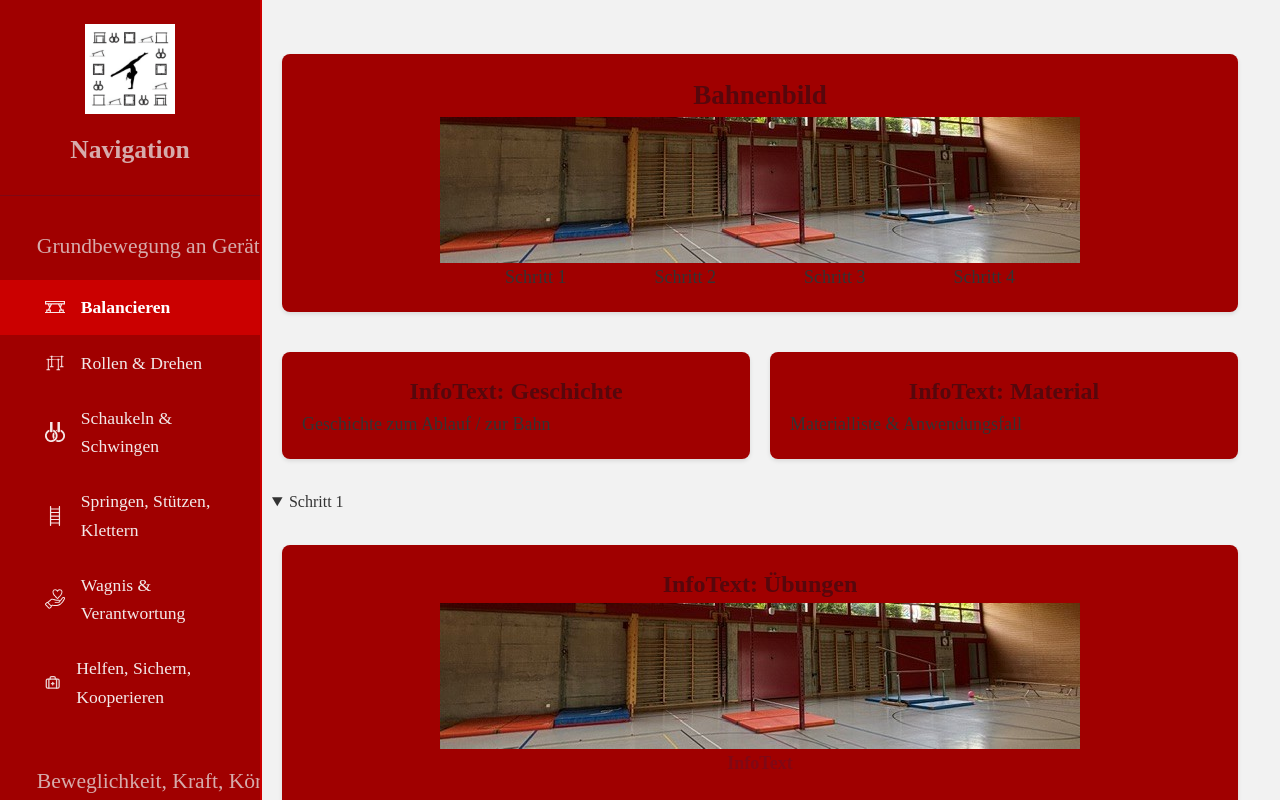
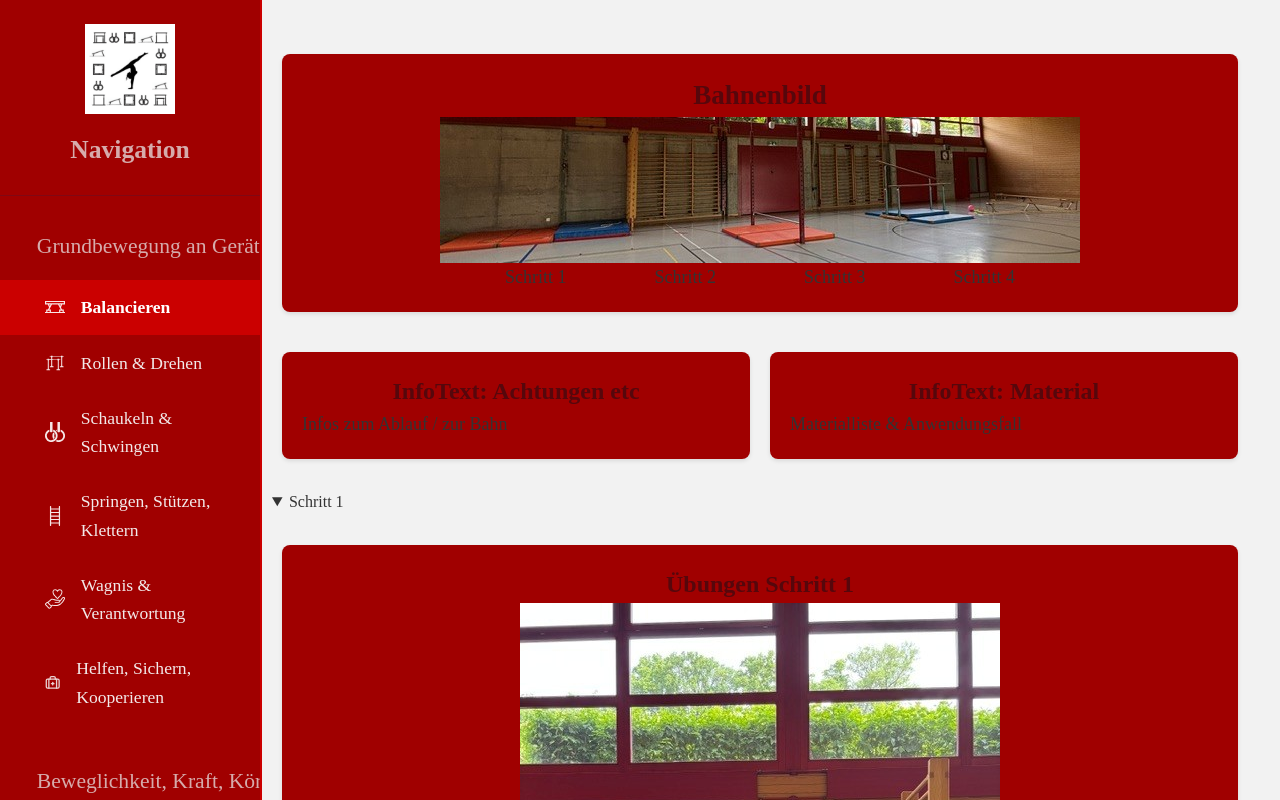
Before and after one commit to Theerabyte/Geraeteturnen-Lehrplan21, a Next.js app in the folder glp21/: page /Balancieren in a window 1280 px wide. Both pictures are taken after a click on the heading "Schritt 1". Shown: the top 800 px of the page. Built offline with nearby package versions, Linux system fonts and the light colour scheme.

Commit message:
upd Balancieren (design)

```diff
--- a/glp21/src/app/Balancieren/page.jsx
+++ b/glp21/src/app/Balancieren/page.jsx
@@ -41,7 +41,6 @@ function page() {
 
   return (
     <>
-      {/* <h1>Balancieren</h1> */}
       <div className="flex-container">
         <div className="abme">
           <div style={{ whiteSpace: "pre-line", fontSize: "18px", display: "flex", flexDirection: "column", alignItems: "center" }}>
@@ -49,18 +48,18 @@ function page() {
             <img src="/vids/Balacieren/GanzeBahn.jpg" alt="Gesamte Bahn" />
           </div>
           <div style={{ whiteSpace: "pre-line", fontSize: "18px", display: "flex", flexDirection: "row", justifyContent: "center" }}>
-            <p style={{ margin: "0 2.75rem"}}>Schritt 1</p>
-            <p style={{ margin: "0 2.75rem"}}>Schritt 2</p>
-            <p style={{ margin: "0 2.75rem"}}>Schritt 3</p>
-            <p style={{ margin: "0 2.75rem"}}>Schritt 4</p>
+            <p style={{ margin: "0 2.75rem" }}>Schritt 1</p>
+            <p style={{ margin: "0 2.75rem" }}>Schritt 2</p>
+            <p style={{ margin: "0 2.75rem" }}>Schritt 3</p>
+            <p style={{ margin: "0 2.75rem" }}>Schritt 4</p>
           </div>
         </div>
       </div>
       <div className="flex-container">
         <div className="abme">
-          <h2>InfoText: Geschichte</h2>
+          <h2>InfoText: Achtungen etc</h2>
           <div style={{ whiteSpace: "pre-line", fontSize: "18px" }}>
-            Geschichte zum Ablauf / zur Bahn
+            Infos zum Ablauf / zur Bahn
           </div>
         </div>
         <div className="abme">
@@ -70,14 +69,15 @@ function page() {
           </div>
         </div>
       </div>
+      {/*Schritt 1*/}
       <details>
         <summary>Schritt 1</summary>
         <div className="flex-container">
           <div className="HnI" >
-            <h2>InfoText: Übungen</h2>
+            <h2>Übungen Schritt 1</h2>
             <div style={{ whiteSpace: "pre-line", fontSize: "18px", display: "flex", flexDirection: "column", alignItems: "center" }}>
-            <img src="/vids/Balacieren/GanzeBahn.jpg" alt="Gesamte Bahn" />
-            <h4>InfoText</h4>
+              <img src="/vids/Balacieren/Schritt1bild.jpg" alt="Schritt 1" />
+              <h4>InfoText</h4>
             </div>
             <br />
             <div className="pics">
@@ -108,12 +108,16 @@ function page() {
           </div>
         </div>
       </details>
+      {/*Schritt 2*/}
       <details>
         <summary>Schritt 2</summary>
         <div className="flex-container">
-          <div className="HnI">
-            <h2>InfoText: Übungen</h2>
-            {/* <h4>InfoText</h4> */}
+          <div className="HnI" >
+            <h2>Übungen Schritt 2</h2>
+            <div style={{ whiteSpace: "pre-line", fontSize: "18px", display: "flex", flexDirection: "column", alignItems: "center" }}>
+              <img src="/vids/Balacieren/Schritt2bild.jpeg" alt="Schritt 2" />
+              <h4>InfoText</h4>
+            </div>
             <br />
             <div className="pics">
               {step2.map((hobby) => (
@@ -143,12 +147,16 @@ function page() {
           </div>
         </div>
       </details>
+      {/*Schritt 3*/}
       <details>
         <summary>Schritt 3</summary>
         <div className="flex-container">
-          <div className="HnI">
-            <h2>InfoText: Übungen</h2>
-            {/* <h4>InfoText</h4> */}
+          <div className="HnI" >
+            <h2>Übungen Schritt 3</h2>
+            <div style={{ whiteSpace: "pre-line", fontSize: "18px", display: "flex", flexDirection: "column", alignItems: "center" }}>
+              <img src="/vids/Balacieren/Schritt3bild.jpeg" alt="Schritt 3" />
+              <h4>InfoText</h4>
+            </div>
             <br />
             <div className="pics">
               {step3.map((hobby) => (
@@ -178,12 +186,16 @@ function page() {
           </div>
         </div>
       </details>
+      {/*Schritt 4*/}
       <details>
         <summary>Schritt 4</summary>
         <div className="flex-container">
-          <div className="HnI">
-            <h2>InfoText: Übungen</h2>
-            {/* <h4>InfoText</h4> */}
+          <div className="HnI" >
+            <h2>Übungen Schritt 4</h2>
+            <div style={{ whiteSpace: "pre-line", fontSize: "18px", display: "flex", flexDirection: "column", alignItems: "center" }}>
+              <img src="/vids/Balacieren/Schritt4bild.jpeg" alt="Schritt 4" />
+              <h4>InfoText</h4>
+            </div>
             <br />
             <div className="pics">
               {step4.map((hobby) => (
```
